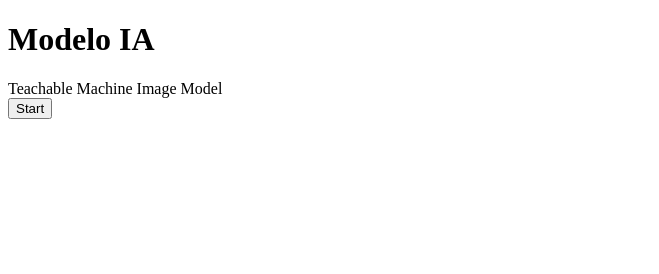
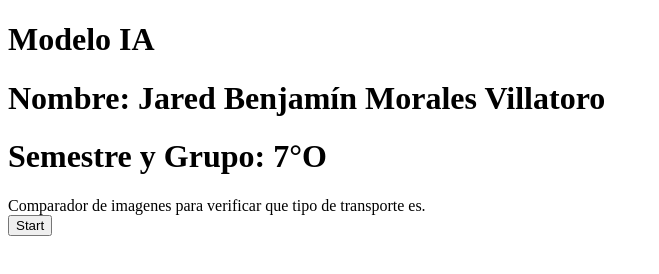
Before and after one commit to JaredVillatoro/ModeloIA, a plain HTML site: page index.html in a window 1280 px wide. Shown: the whole page, without its empty margins (0-659 px from the left). Drawn offline with Linux system fonts and the light colour scheme.

Commit message:
Datos personales

```diff
--- a/index.html
+++ b/index.html
@@ -7,7 +7,9 @@
 </head>
 <body>
     <h1>Modelo IA</h1>
-    <div>Teachable Machine Image Model</div>
+    <h1>Nombre: Jared Benjamín Morales Villatoro</h1>
+    <h1>Semestre y Grupo: 7°O</h1>
+    <div>Comparador de imagenes para verificar que tipo de transporte es.</div>
 <button type="button" onclick="init()">Start</button>
 <div id="webcam-container"></div>
 <div id="label-container"></div>
```
